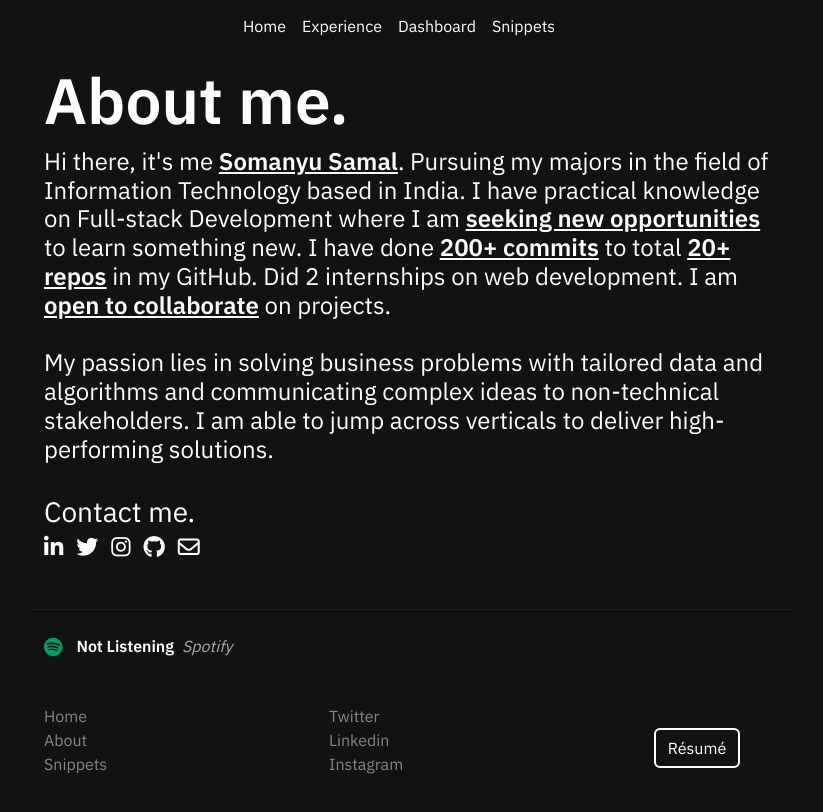
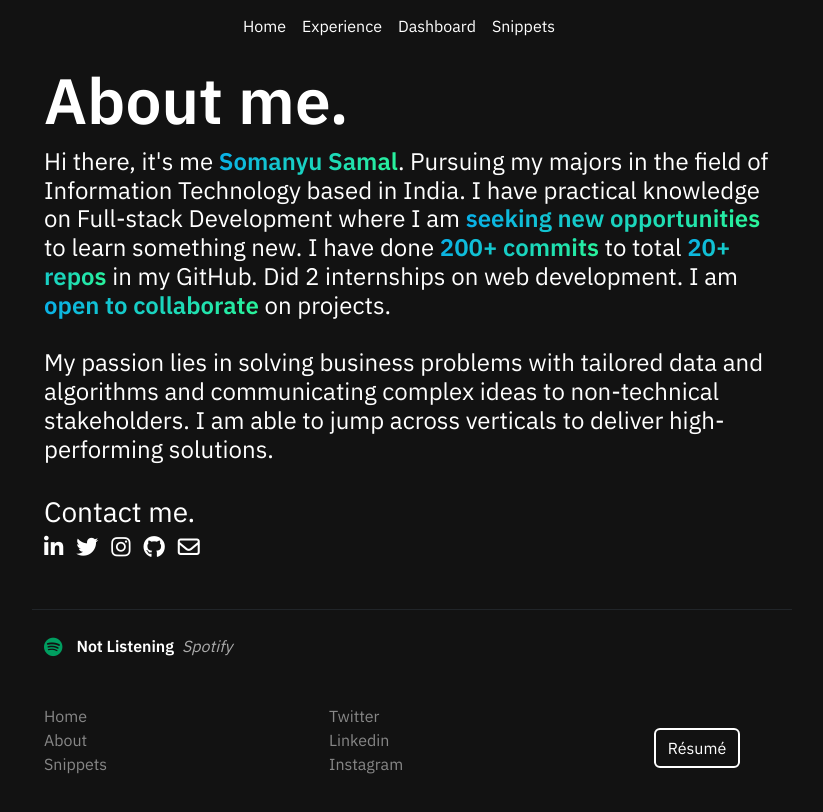
Before and after one commit to Somanyu/nextjs-portfolio, a Next.js app: page /about in a window 1280 px wide. Shown: the top 812 px of the page, without its empty margins (228-1051 px from the left). Built offline with nearby package versions, Linux system fonts and the light colour scheme; no server answers; some icons are missing; a web font is replaced by a local one.

Commit message:
💄 Added some transition, hover transform

```diff
--- a/pages/about.js
+++ b/pages/about.js
@@ -30,19 +30,19 @@ export default function About() {
                     <div class="col-lg-8 offset-lg-2">
                         <div>
                             <a href="https://www.linkedin.com/in/somanyusamal/">
-                                <i class="fab fa-linkedin-in" style={{ color: "var(--fontColor)", fontSize: "22px" }}></i>
+                                <i class="grow fab fa-linkedin-in" style={{ color: "var(--fontColor)", fontSize: "22px" }}></i>
                             </a>
                             <a href="https://twitter.com/vadaa_pav">
-                                <i class="fab fa-twitter" style={{ color: "var(--fontColor)", fontSize: "22px", marginLeft: "13px", marginRight: "13px" }}></i>
+                                <i class="grow fab fa-twitter" style={{ color: "var(--fontColor)", fontSize: "22px", marginLeft: "13px", marginRight: "13px" }}></i>
                             </a>
                             <a href="https://www.instagram.com/soooo.many/" style={{ marginRight: "13px" }}>
-                                <i class="fab fa-instagram" style={{ color: "var(--fontColor)", fontSize: "22px" }}></i>
+                                <i class="grow fab fa-instagram" style={{ color: "var(--fontColor)", fontSize: "22px" }}></i>
                             </a>
                             <a href="https://github.com/Somanyu" style={{ marginRight: "13px" }}>
-                                <i class="fab fa-github" style={{ color: "var(--fontColor)", fontSize: "22px" }}></i>
+                                <i class="grow fab fa-github" style={{ color: "var(--fontColor)", fontSize: "22px" }}></i>
                             </a>
                             <a href="mailto:somanyu.03samal@gmail.com">
-                                <i class="far fa-envelope" style={{ color: "var(--fontColor)", fontSize: "22px" }}></i>
+                                <i class="grow far fa-envelope" style={{ color: "var(--fontColor)", fontSize: "22px" }}></i>
                             </a>
                         </div>
                     </div>
--- a/styles/globals.css
+++ b/styles/globals.css
@@ -10,8 +10,6 @@ a {
   color: inherit;
   text-decoration: none;
 }
-
-
 
 .seeMore:hover {
   color: white !important;
@@ -75,6 +73,21 @@ html {
   }
 }
 
+.grow {
+  transition: all 0.2s ease-in-out;
+}
+.grow:hover {
+  transform: scale(1.3);
+}
+
+strong {
+  background-color: #08aeea;
+  background-image: linear-gradient(118deg, #08aeea 0%, #2af598 100%);
+  -webkit-background-clip: text;
+  background-clip: text;
+  -webkit-text-fill-color: transparent;
+}
+
 :root {
   /* Your default theme */
   --background: #121212;
@@ -85,13 +98,12 @@ html {
   --link: #878787;
 }
 
-[data-theme='light'] {
+[data-theme="light"] {
   --background: #dfdfdf;
   --foreground: #000000;
   --fontColor: #000000;
   --fontSubColor: #3d3d3d;
   --fontParaColor: #3e3e3e;
-
 }
 
 .boxBorder1,
```
Lines whose indentation alone changed are shown as unchanged.
